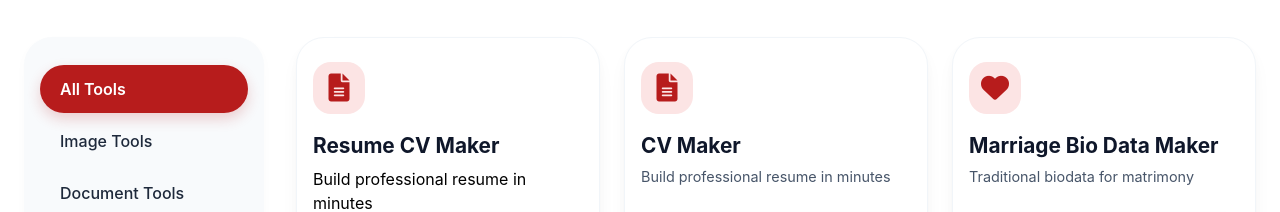
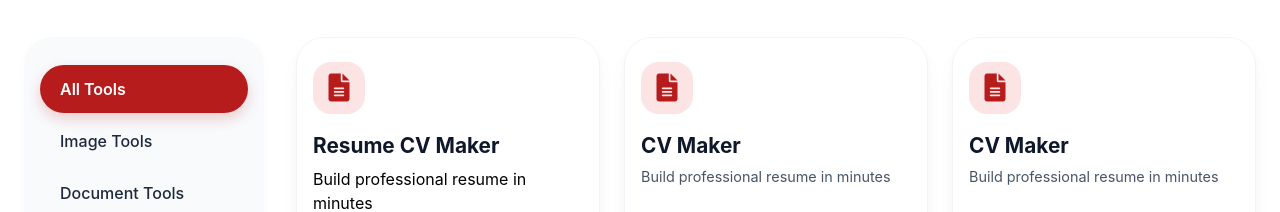
Before and after one commit to h6513066-hue/Smart-Tool-box55, a plain HTML site: page index.html in a window 1280 px wide. Shown: the part 735-947 px from the top of the page. Drawn offline with Linux system fonts and the light colour scheme.

Commit message:
Update index.html

```diff
--- a/index.html
+++ b/index.html
@@ -722,7 +722,11 @@
             <!-- right card grid (exact 27 tools as per image) -->
             <div class="card-grid" id="tool-grid">
                 <!-- Document Tools (6) - with data-category -->
-                <div class="tool-card" data-category="document"><div class="card-illustration"><i class="fas fa-file-alt"></i></div><h3>Resume CV Maker</h3><div class="Resume-CV-Make.html">Build professional resume in minutes</div><button class="btn-open">Open Tool</button></div>
+
+ <div class="tool-card" data-category="document"><div class="card-illustration"><i class="fas fa-file-alt"></i></div><h3>Resume CV Maker</h3><div class="Resume-CV-Make.html">Build professional resume in minutes</div>"Resume-CV-Make.html"<button class="btn-open">Open Tool</button></div>
+
+<div class="tool-card" data-category="document"><div class="card-illustration"><i class="fas fa-file-alt"></i></div><h3>CV Maker</h3><div class="tool-desc">Build professional resume in minutes</div><button class="btn-open">Open Tool</button></div>
+
                 <div class="tool-card" data-category="document"><div class="card-illustration"><i class="fas fa-file-alt"></i></div><h3>CV Maker</h3><div class="tool-desc">Build professional resume in minutes</div><button class="btn-open">Open Tool</button></div>
                 <div class="tool-card" data-category="document"><div class="card-illustration"><i class="fas fa-heart"></i></div><h3>Marriage Bio Data Maker</h3><div class="tool-desc">Traditional biodata for matrimony</div><button class="btn-open">Open Tool</button></div>
                 <div class="tool-card" data-category="document"><div class="card-illustration"><i class="fas fa-file-image"></i></div><h3>JPG to PDF Converter</h3><div class="tool-desc">Convert images to PDF</div><button class="btn-open">Open Tool</button></div>
```
